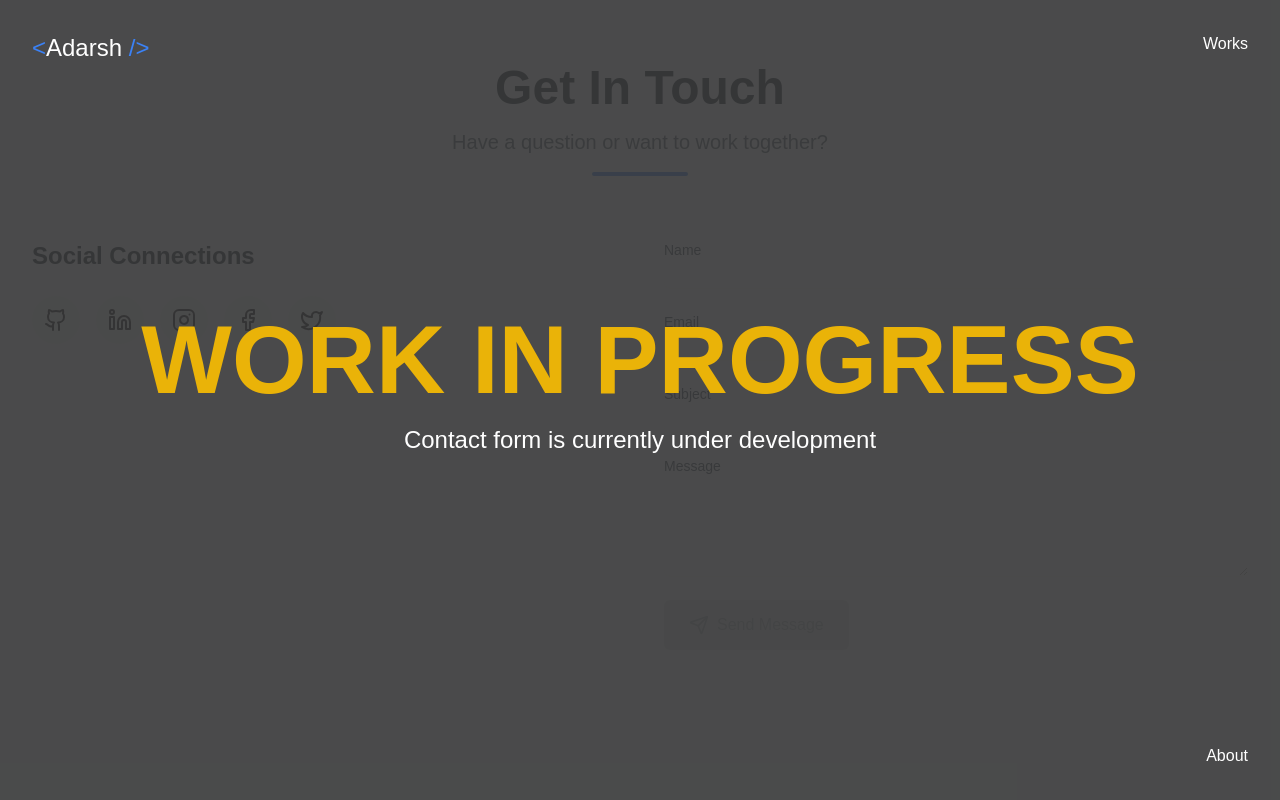
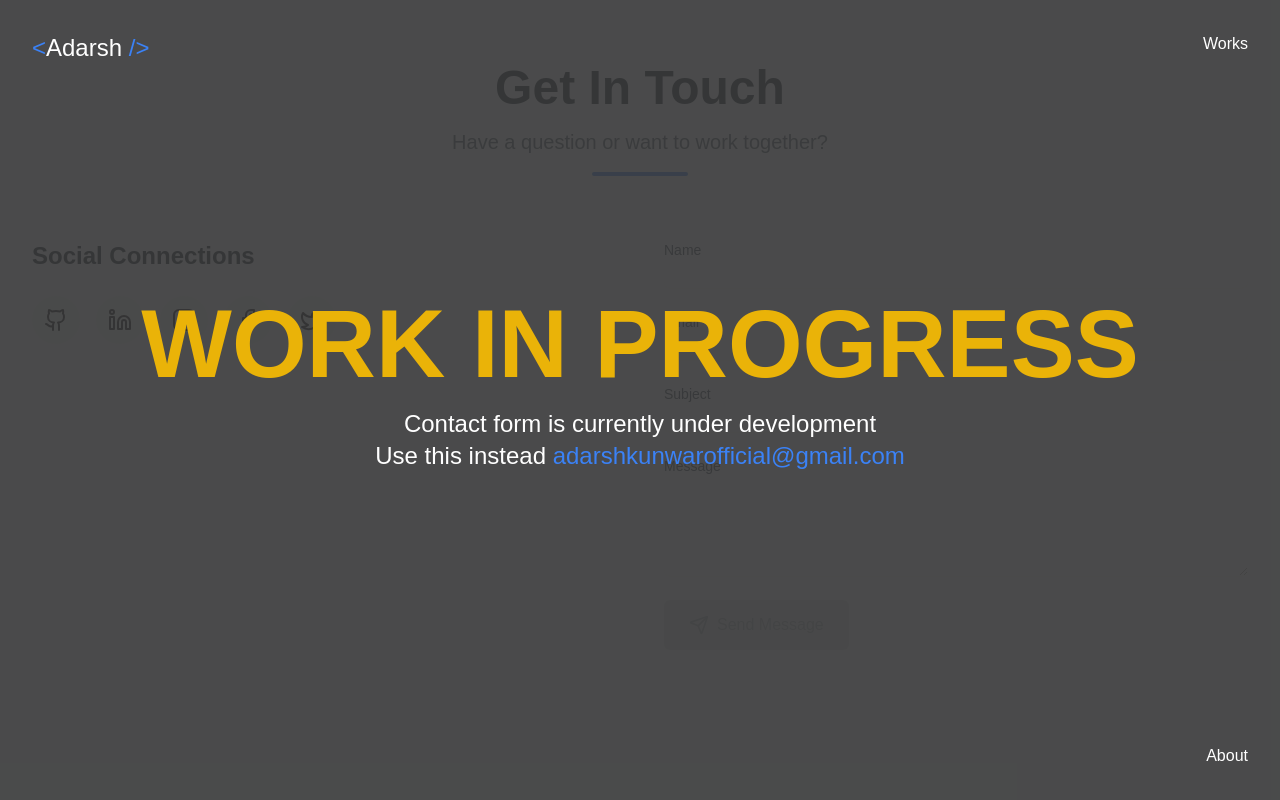
Before and after one commit to adarshkunwar/portfolio-v2, a Next.js app: page /graphical/contact in a window 1280 px wide. Built offline with nearby package versions, Linux system fonts and the light colour scheme.

Commit message:
chore(contact): changed the contact link

```diff
--- a/src/app/graphical/contact/page.tsx
+++ b/src/app/graphical/contact/page.tsx
@@ -18,6 +18,14 @@ const Contact = () => {
           </div>
           <p className="text-2xl text-white mb-8">
             Contact form is currently under development
+            <div>
+              Use this instead{" "}
+              <a href="mailto:adarshkunwarofficial@gmail.com">
+                <span className="text-blue-500">
+                  adarshkunwarofficial@gmail.com
+                </span>
+              </a>
+            </div>
           </p>
         </div>
       </div>
--- a/src/app/graphical/hero.tsx
+++ b/src/app/graphical/hero.tsx
@@ -1,6 +1,7 @@
 "use client";
 import React, { useMemo } from "react";
 import { motion } from "framer-motion";
+import Link from "next/link";
 
 const Hero = () => {
   const dots = useMemo(() => {
@@ -124,8 +125,8 @@ const Hero = () => {
               variants={itemVariants}
               className="flex gap-4 mt-8 justify-center"
             >
+              <Link href={"/graphical/contact"}>
                 <motion.button
-                onClick={() => console.log("hi")}
                   variants={buttonVariants}
                   whileHover="hover"
                   whileTap="tap"
@@ -133,7 +134,7 @@ const Hero = () => {
                 >
                   Contact Me
                 </motion.button>
-
+              </Link>
               <motion.button
                 variants={buttonVariants}
                 whileHover="hover"
```
Lines whose indentation alone changed are shown as unchanged.
